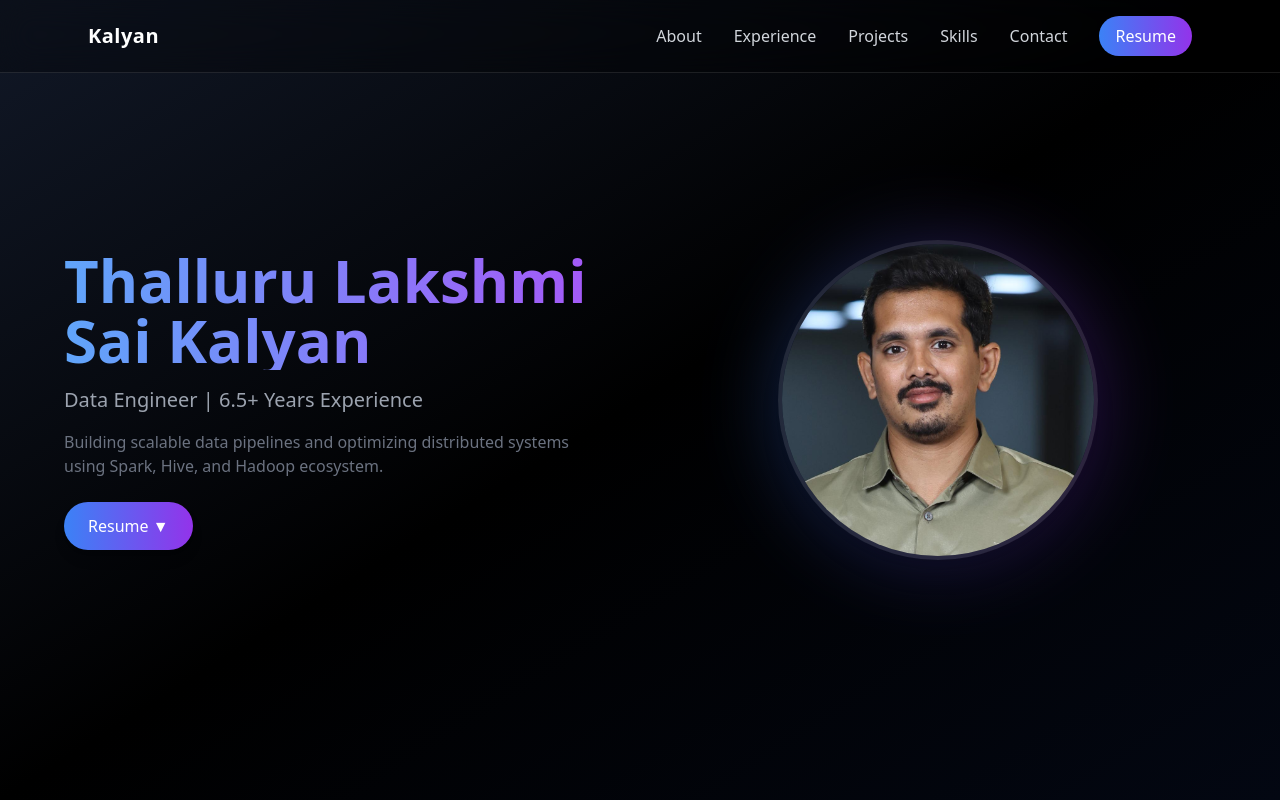
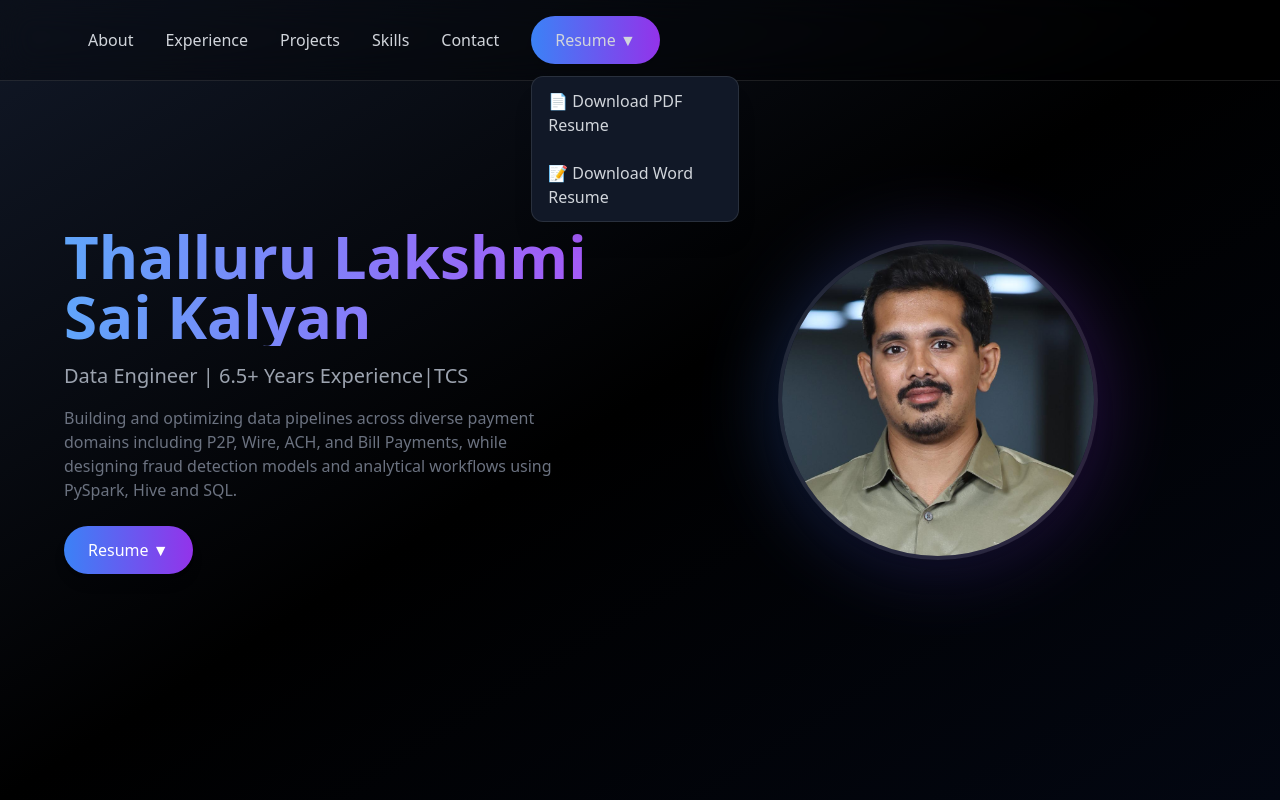
Before and after one commit to tlskalyan1996/portfolio, a React (Create React App) app: page / in a window 1280 px wide. Shown: the top 800 px of the page. Built offline with nearby package versions, Linux system fonts and the light colour scheme.

Commit message:
Final_August_Release

```diff
--- a/src/components/Hero.js
+++ b/src/components/Hero.js
@@ -17,11 +17,11 @@ const Hero = () => {
           </h1>
 
           <p className="text-xl text-gray-400 mb-4">
-            Data Engineer | 6.5+ Years Experience
+            Data Engineer | 6.5+ Years Experience|TCS
           </p>
 
           <p className="text-gray-500 mb-6 max-w-lg">
-            Building scalable data pipelines and optimizing distributed systems using Spark, Hive, and Hadoop ecosystem.
+            Building and optimizing data pipelines across diverse payment domains including P2P, Wire, ACH, and Bill Payments, while designing fraud detection models and analytical workflows using PySpark, Hive and SQL.
           </p>
 
           {/* Resume Dropdown */}
--- a/src/components/Navbar.js
+++ b/src/components/Navbar.js
@@ -5,10 +5,7 @@ const Navbar = () => {
     <nav className="fixed w-full z-50 bg-black/30 backdrop-blur-lg border-b border-white/10">
       <div className="max-w-6xl mx-auto flex justify-between items-center px-6 py-4">
 
-        {/* Logo / Name */}
-        <h1 className="text-lg md:text-xl font-bold text-white tracking-wide">
-          Kalyan
-        </h1>
+
 
         {/* Links */}
         <div className="hidden md:flex items-center space-x-8 text-gray-300">
@@ -34,14 +31,39 @@ const Navbar = () => {
           </a>
 
           {/* Resume Button */}
-          <a
-            href="/resume.pdf"
-            target="_blank"
-            rel="noopener noreferrer"
-            className="px-4 py-2 bg-gradient-to-r from-blue-500 to-purple-600 rounded-full text-white hover:scale-105 transition"
-          >
-            Resume
-          </a>
+          {/* Resume Dropdown */}
+          <div className="relative inline-block">
+
+            <button
+              onClick={() => setOpen(!open)}
+              className="px-6 py-3 bg-gradient-to-r from-blue-500 to-purple-600 rounded-full hover:scale-105 transition shadow-lg"
+            >
+              Resume ▼
+            </button>
+
+            {open && (
+              <div className="absolute mt-3 w-52 bg-gray-900 border border-white/10 rounded-xl shadow-xl overflow-hidden">
+
+                <a
+                  href="/resume.pdf"
+                  download
+                  className="block px-4 py-3 hover:bg-white/10 transition"
+                >
+                  📄 Download PDF Resume
+                </a>
+
+                <a
+                  href="/resume.docx"
+                  download
+                  className="block px-4 py-3 hover:bg-white/10 transition"
+                >
+                  📝 Download Word Resume
+                </a>
+
+              </div>
+            )}
+
+          </div>
 
         </div>
 
```
Also changed, not shown: 2 other files (tests, documents, lock files or other folders).
